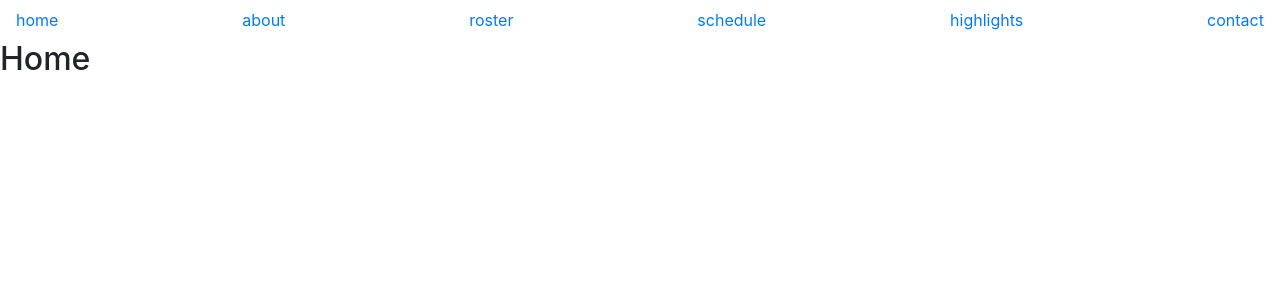
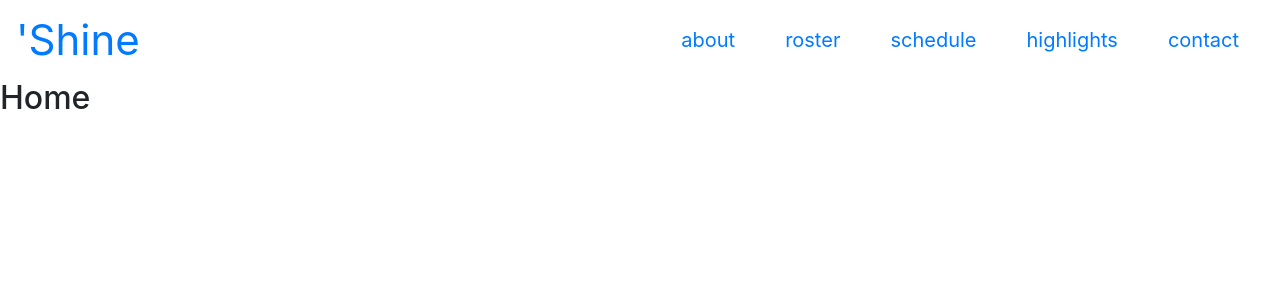
Before and after one commit to liz-barnes/nashville-shine-ultimate, a React (Create React App) app: page / in a window 1280 px wide. Shown: the top 300 px of the page. Built offline with nearby package versions, Linux system fonts and the light colour scheme.

Commit message:
being styling navbar

```diff
--- a/src/Components/Nav/index.js
+++ b/src/Components/Nav/index.js
@@ -3,12 +3,16 @@ import { Link } from 'react-router-dom';
 export default function Nav() {
   return (
     <nav className="navbar">
-      <Link to='/' className='navbar-item'>home</Link>
-      <Link to='/about' className='navbar-item'>about</Link>
-      <Link to='/roster' className='navbar-item'>roster</Link>
-      <Link to='/schedule' className='navbar-item'>schedule</Link>
-      <Link to='/highlights' className='navbar-item'>highlights</Link>
-      <Link to='/contact' className='navbar-item'>contact</Link>
+      <Link to='/' className='brand'>
+        'Shine
+      </Link>
+      <div className="navbar-items">
+        <Link to='/about' className='navbar-item'>about</Link>
+        <Link to='/roster' className='navbar-item'>roster</Link>
+        <Link to='/schedule' className='navbar-item'>schedule</Link>
+        <Link to='/highlights' className='navbar-item'>highlights</Link>
+        <Link to='/contact' className='navbar-item'>contact</Link>
+      </div>
     </nav>
   );
 }
--- /dev/null
+++ b/src/styles/components/_navbar.scss
@@ -0,0 +1,12 @@
+.navbar {
+    display: flex;
+}
+
+.brand {
+    font-size: 42px;
+}
+
+.navbar-item {
+    margin: 0px 25px;
+    font-size: 20px;
+}
--- /dev/null
+++ b/src/styles/components/index.scss
@@ -0,0 +1 @@
+@import './navbar';
--- a/src/styles/index.scss
+++ b/src/styles/index.scss
@@ -1,6 +1,7 @@
 @import '~bootstrap/dist/css/bootstrap.min.css';
 @import "~@fortawesome/fontawesome-free/css/all.min.css";
 @import 'variables';
+@import './components/';
 
 body {
   background-color: $backgroundColor;
```
